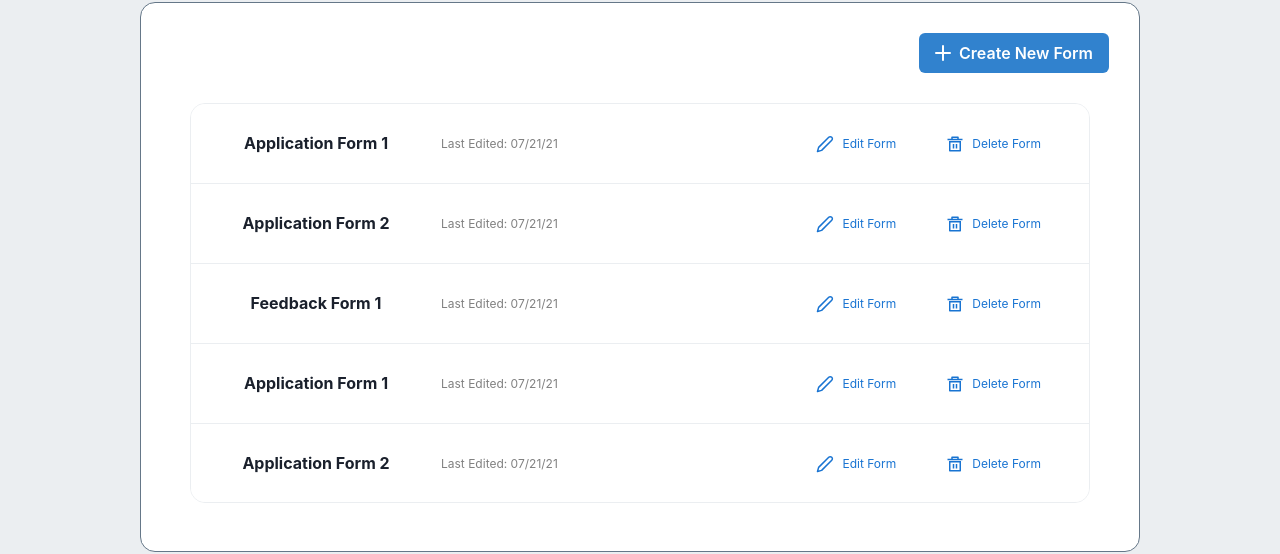
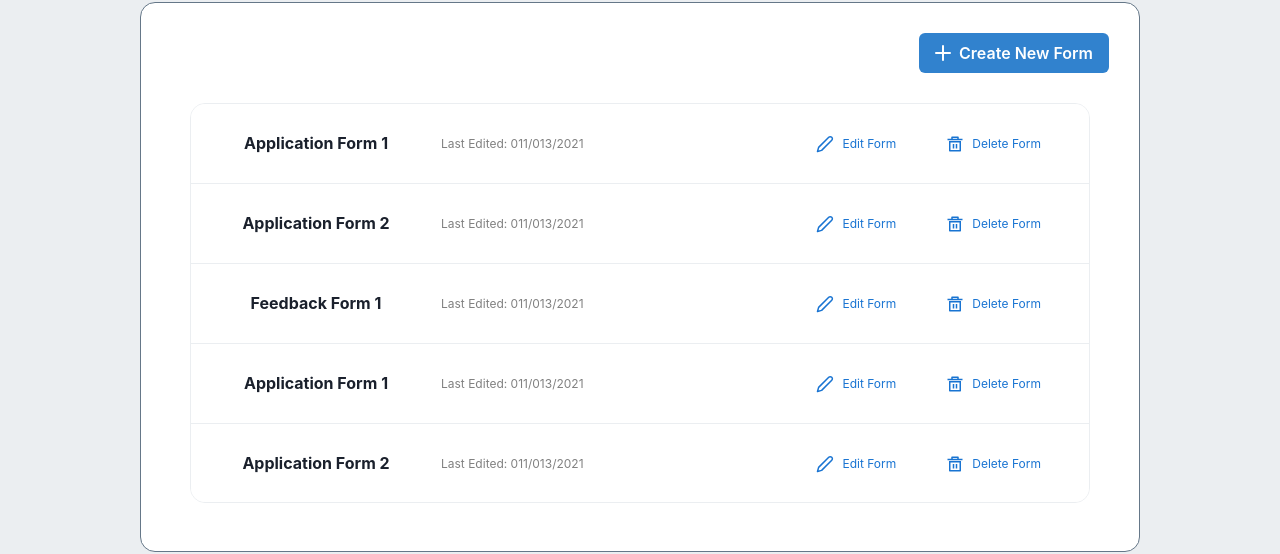
Before and after one commit to GTBitsOfGood/national-npp, a Next.js app: page /chapter/forms in a window 1280 px wide. Shown: the part 172-726 px from the top of the page. Built offline with nearby package versions, Linux system fonts and the light colour scheme.

Commit message:
fixed the dates of last edited

```diff
--- a/src/components/FormCard.tsx
+++ b/src/components/FormCard.tsx
@@ -16,9 +16,17 @@ import {
 } from "@chakra-ui/react";
 import { FiEdit2 } from "react-icons/fi";
 import { RiDeleteBin5Line } from "react-icons/ri";
-function FormCard(props: { name: string }) {
-  const { name } = props;
+function FormCard(props: { name: string; updatedAt: Date }) {
+  const { name, updatedAt } = props;
   const { isOpen, onOpen, onClose } = useDisclosure();
+
+  function dateToString(updatedAt: Date) {
+    const dateOfMonth = `0${updatedAt.getDate().toString().slice(-2)}`;
+    const month = `0${(updatedAt.getMonth() + 1).toString().slice(-2)}`;
+    const year = updatedAt.getFullYear();
+
+    return `${month}/${dateOfMonth}/${year}`;
+  }
 
   return (
     <Box width="900px" height="80px" borderBottom="1px" borderColor="#EBEEF1">
@@ -29,7 +37,7 @@ function FormCard(props: { name: string }) {
           </Box>
           <Box>
             <Text fontSize="12px" color="#808080">
-              Last Edited: 07/21/21
+              Last Edited: {dateToString(updatedAt)}
             </Text>
           </Box>
         </HStack>
--- a/src/pages/chapter/forms/index.tsx
+++ b/src/pages/chapter/forms/index.tsx
@@ -9,31 +9,37 @@ function ChapterFormsPage() {
       _id: `1`,
       name: "Application Form 1",
       type: FormType.APPLICATION,
+      updatedAt: new Date(),
     },
     {
       _id: `2`,
       name: "Application Form 2",
       type: FormType.APPLICATION,
+      updatedAt: new Date(),
     },
     {
       _id: `3`,
       name: "Feedback Form 1",
       type: FormType.FEEDBACK,
+      updatedAt: new Date(),
     },
     {
       _id: `4`,
       name: "Application Form 1",
       type: FormType.APPLICATION,
+      updatedAt: new Date(),
     },
     {
       _id: `5`,
       name: "Application Form 2",
       type: FormType.APPLICATION,
+      updatedAt: new Date(),
     },
     {
       _id: `6`,
       name: "Feedback Form 1",
       type: FormType.FEEDBACK,
+      updatedAt: new Date(),
     },
   ];
   return (
@@ -86,7 +92,11 @@ function ChapterFormsPage() {
             overflow="scroll"
           >
             {forms.map((form) => (
-              <FormCard key={form._id} name={form.name} />
+              <FormCard
+                key={form._id}
+                name={form.name}
+                updatedAt={form.updatedAt}
+              />
             ))}
           </Box>
         </Box>
```
